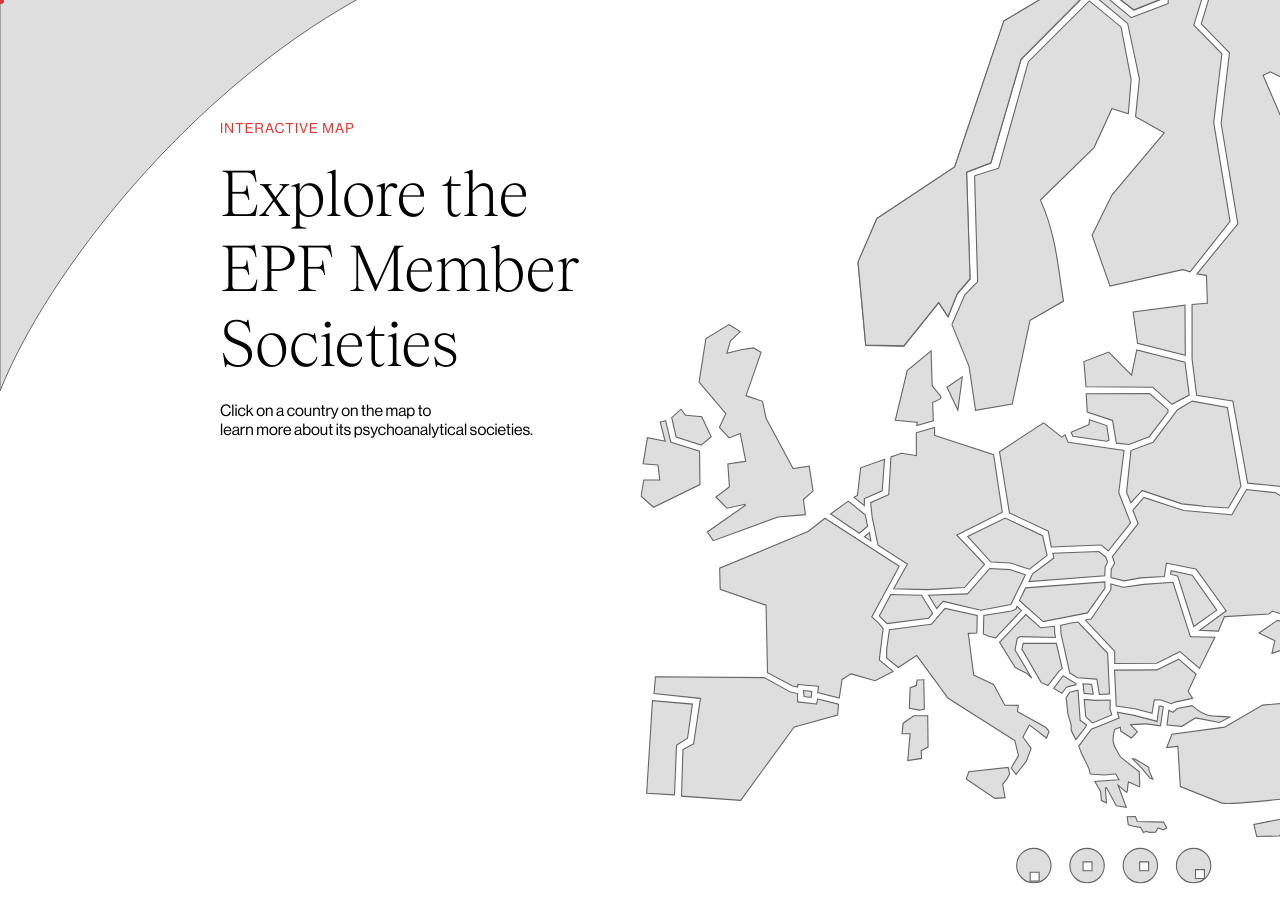
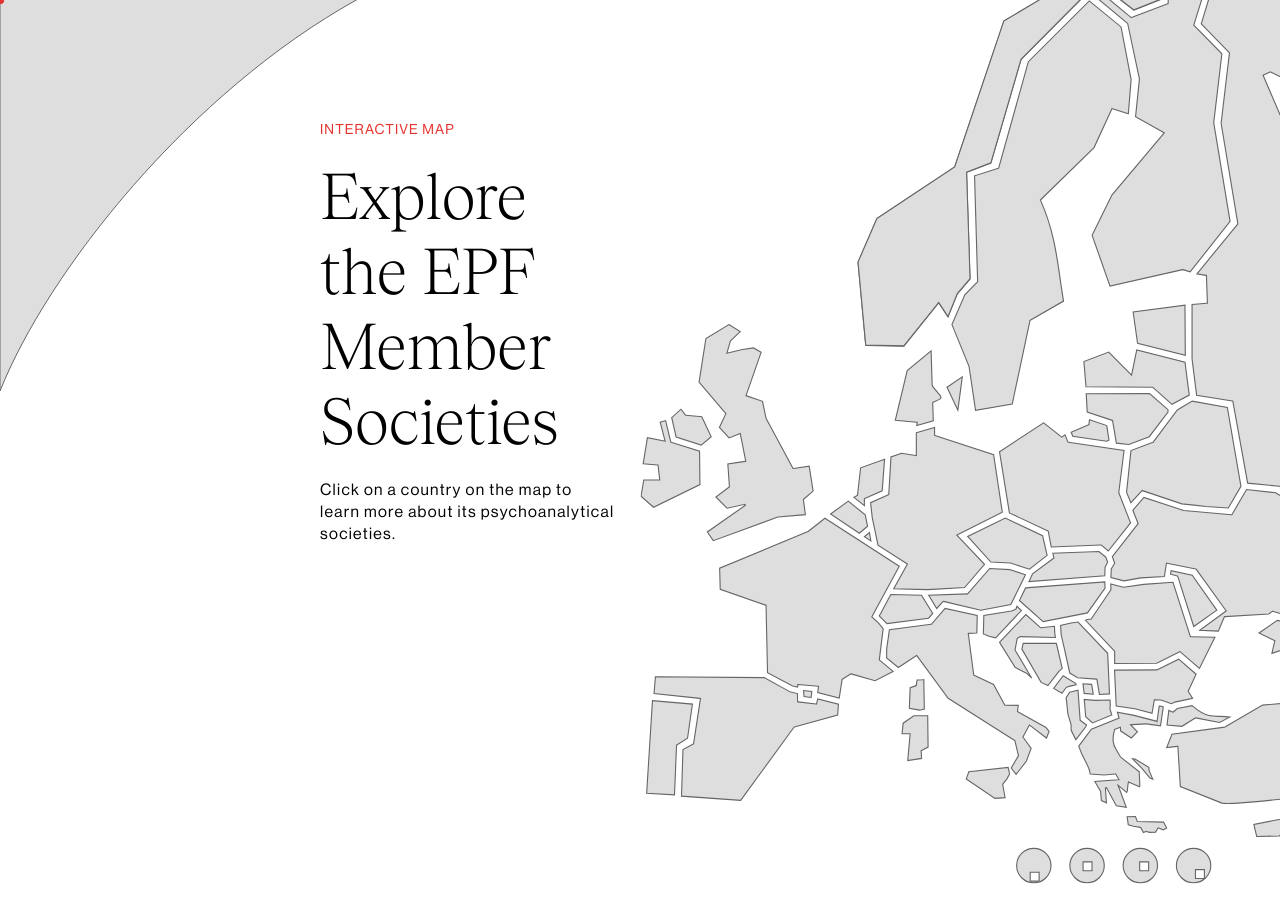
Before and after one commit to GoranUI/EPF, a plain HTML site: page index.html in a window 1280 px wide. Shown: the top 900 px of the page. Drawn offline with Linux system fonts and the light colour scheme.

Commit message:
Css Commit Minor Margin Changes

```diff
--- a/style.css
+++ b/style.css
@@ -83,6 +83,11 @@
 p {
   font-family: var(--font-grotesk);
   margin: 0;
+  font-size: 1rem;
+  font-weight: 400;
+  letter-spacing: .08em;
+  line-height: 1.375;
+  color: var(--black);
 }
 
 #earth-hallo {
@@ -134,7 +139,7 @@
 
 .text-container {
   padding: 20px;
-  margin-left: 200px;
+  margin-left: 300px;
   margin-top: 100px;
   display: flex;
   flex-direction: column;
@@ -153,7 +158,7 @@
   padding: 32px;
   margin-bottom: 128px;
   flex: 0 1 fit-content;
-  margin-left: 200px;
+  margin-left: 300px;
   box-shadow: 0px 4px 16px 0px rgba(0, 0, 0, 0.05);
   opacity: 0;
   transition: opacity 0.3s;
```
Also changed, not shown: 1 other file.
